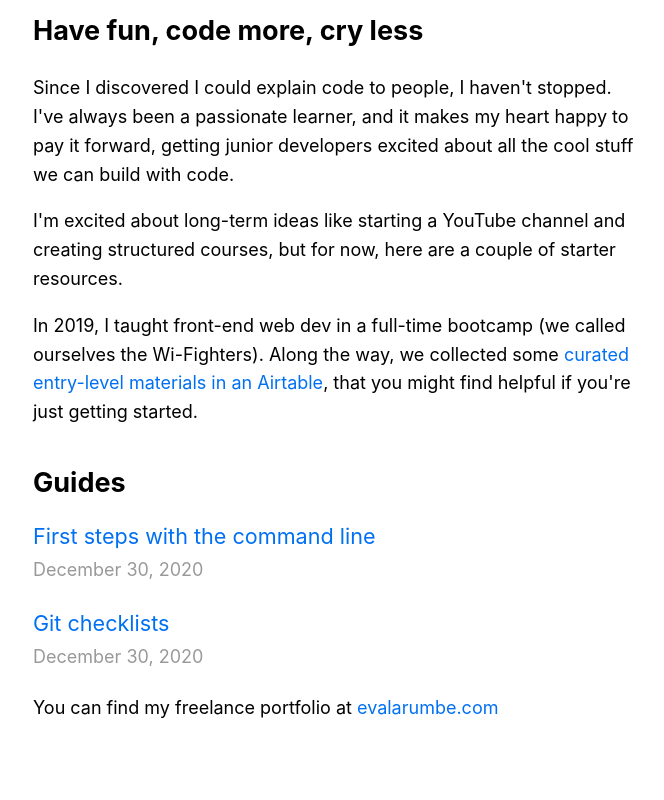
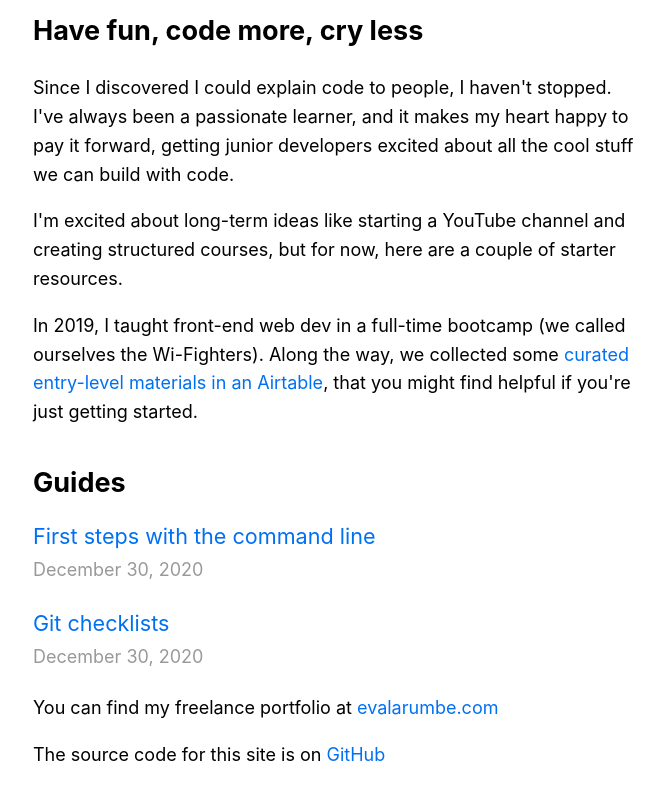
Before and after one commit to code-makes-me-cry/code-makes-me-cry, a Next.js app: page / in a window 1280 px wide. Shown: the part 435-1235 px from the top of the page, without its empty margins (301-965 px from the left). Built offline with nearby package versions, Linux system fonts and the light colour scheme.

Commit message:
Add link to source code on GitHub

```diff
--- a/pages/index.js
+++ b/pages/index.js
@@ -86,6 +86,10 @@ export default function Home({ allPostsData }) {
           You can find my freelance portfolio at{' '}
           <a href="https://www.evalarumbe.com">evalarumbe.com</a>
         </p>
+        <p>
+          The source code for this site is on{' '}
+          <a href="https://github.com/evalarumbe/code-makes-me-cry">GitHub</a>
+        </p>
       </footer>
     </Layout>
   );
```
